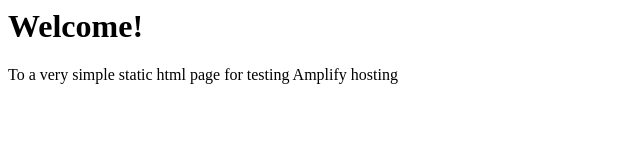
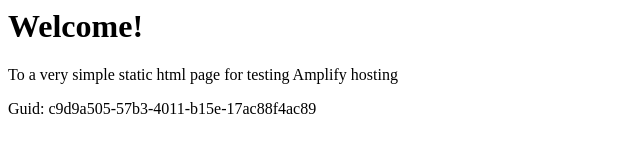
Before and after one commit to aws-aemilia-gru/Github-PR-Commit-Integration-Test-DoNotTouch-GithubWebhookPreviewCanaryTest-v1-prod-sa-east-1, a website: page src/index.html in a window 1280 px wide. Shown: the whole page, without its empty margins (0-640 px from the left). Drawn offline with Linux system fonts and the light colour scheme.

Commit message:
commit from integ tests

```diff
--- a/src/index.html
+++ b/src/index.html
@@ -1,3 +1,5 @@
+
+
 <html lang="en">
 
 <head>
@@ -10,6 +12,6 @@
 <body>
     <h1>Welcome!</h1>
     <p>To a very simple static html page for testing Amplify hosting</p>
-</body>
+    <p>Guid: c9d9a505-57b3-4011-b15e-17ac88f4ac89</p></body>
 
 </html>
```
